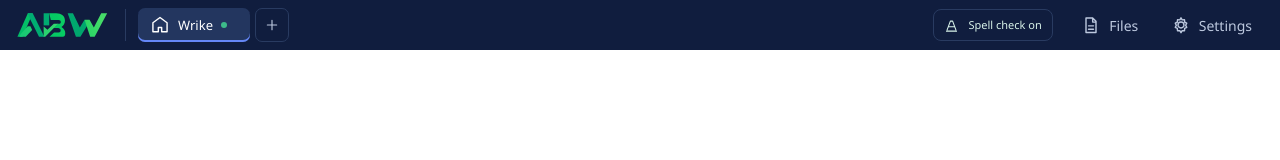
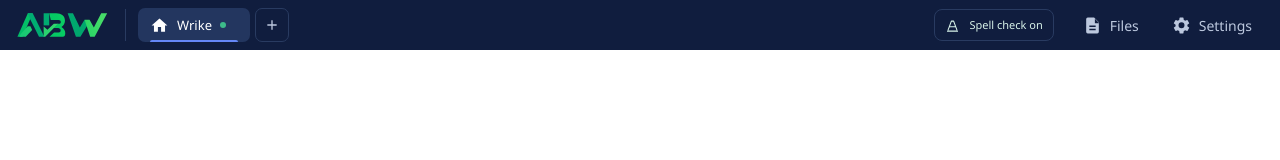
Before and after one commit to harrydbarnes/ABW, a React (Vite) app: page / in a window 1280 px wide. Shown: the top 160 px of the page. Built offline with nearby package versions, Linux system fonts and the light colour scheme.

Commit message:
Embed Wrike tab and refine header icons

```diff
--- a/src/App.tsx
+++ b/src/App.tsx
@@ -125,7 +125,7 @@ export function App() {
             onClick={() => void showWrike()}
             role="tab"
           >
-            <NavIcon kind="home" />
+            <MaterialIcon kind="home" />
             Wrike
             <span className="external-dot" />
           </button>
@@ -135,7 +135,7 @@ export function App() {
             onClick={() => setNotice("Additional Wrike tabs are not available yet.")}
             title="Additional Wrike tabs are not available yet"
           >
-            <NavIcon kind="plus" />
+            <MaterialIcon kind="add" />
           </button>
           <span className="tab-space" aria-hidden="true" />
         </div>
@@ -148,14 +148,14 @@ export function App() {
             className={`nav-item ${screen === "files" ? "selected" : ""}`}
             onClick={() => void showLocalScreen("files")}
           >
-            <NavIcon kind="file" />
+            <MaterialIcon kind="description" />
             Files
           </button>
           <button
             className={`nav-item ${screen === "settings" ? "selected" : ""}`}
             onClick={() => void showLocalScreen("settings")}
           >
-            <NavIcon kind="gear" />
+            <MaterialIcon kind="settings" />
             Settings
           </button>
         </nav>
@@ -207,6 +207,24 @@ export function App() {
   );
 }
 
+function MaterialIcon({ kind }: { kind: "add" | "description" | "home" | "settings" }) {
+  const paths: Record<typeof kind, ReactElement> = {
+    home: <path d="M10 20v-6h4v6h5v-8h3L12 3 2 12h3v8Z" />,
+    add: <path d="M19 13h-6v6h-2v-6H5v-2h6V5h2v6h6Z" />,
+    description: (
+      <path d="M14 2H6a2 2 0 0 0-2 2v16a2 2 0 0 0 2 2h12a2 2 0 0 0 2-2V8Zm1 7V3.5L20.5 9ZM16 18H8v-2h8Zm0-4H8v-2h8Z" />
+    ),
+    settings: (
+      <path d="M19.43 12.98c.04-.32.07-.65.07-.98s-.02-.66-.07-.98l2.11-1.65a.5.5 0 0 0 .12-.64l-2-3.46a.5.5 0 0 0-.6-.22l-2.49 1a7.42 7.42 0 0 0-1.69-.98L14.5 2.42A.49.49 0 0 0 14 2h-4a.49.49 0 0 0-.49.42l-.38 2.65c-.61.25-1.17.59-1.69.98l-2.49-1a.5.5 0 0 0-.6.22l-2 3.46a.5.5 0 0 0 .12.64l2.11 1.65c-.05.32-.08.65-.08.98s.03.66.08.98l-2.11 1.65a.5.5 0 0 0-.12.64l2 3.46a.5.5 0 0 0 .6.22l2.49-1c.52.4 1.08.73 1.69.98l.38 2.65a.49.49 0 0 0 .49.42h4a.49.49 0 0 0 .49-.42l.38-2.65c.61-.25 1.17-.58 1.69-.98l2.49 1a.5.5 0 0 0 .6-.22l2-3.46a.5.5 0 0 0-.12-.64ZM12 15.5A3.5 3.5 0 1 1 12 8a3.5 3.5 0 0 1 0 7.5" />
+    ),
+  };
+  return (
+    <svg className="material-icon" viewBox="0 0 24 24" aria-hidden="true">
+      {paths[kind]}
+    </svg>
+  );
+}
+
 function NavIcon({ kind }: { kind: string }) {
   const paths: Record<string, ReactElement> = {
     home: <path d="M3.5 9.3 12 3l8.5 6.3V20H14v-5h-4v5H3.5Z" />,
@@ -216,7 +234,6 @@ function NavIcon({ kind }: { kind: string }) {
     ),
     spell: <path d="M5 19 10.2 5h3.6L19 19m-12-5h10M4 21h16" />,
     close: <path d="m6 6 12 12M18 6 6 18" />,
-    plus: <path d="M12 5v14M5 12h14" />,
   };
   return (
     <svg className="icon" viewBox="0 0 24 24" fill="none" stroke="currentColor" strokeWidth="1.7">
--- a/src/styles.css
+++ b/src/styles.css
@@ -57,6 +57,15 @@ input:focus-visible {
   stroke-linejoin: round;
   stroke-linecap: round;
   flex: none;
+}
+
+.material-icon {
+  width: 19px;
+  height: 19px;
+  flex: none;
+  display: block;
+  fill: currentColor;
+  aspect-ratio: 1;
 }
 
 .app-shell {
@@ -126,10 +135,6 @@ input:focus-visible {
   background: var(--nav-active);
 }
 
-.workspace-tab.selected {
-  box-shadow: inset 0 -2px #6587f6;
-}
-
 .new-tab {
   width: 34px;
   justify-content: center;
@@ -141,7 +146,7 @@ input:focus-visible {
   background: var(--nav-active);
 }
 
-.new-tab .icon {
+.new-tab .material-icon {
   width: 16px;
   height: 16px;
 }
@@ -175,6 +180,7 @@ input:focus-visible {
   background: var(--nav-active);
 }
 
+.workspace-tab.selected::after,
 .nav-item.selected::after {
   content: "";
   position: absolute;
@@ -184,6 +190,10 @@ input:focus-visible {
   height: 2px;
   border-radius: 3px 3px 0 0;
   background: #6587f6;
+}
+
+.workspace-tab {
+  position: relative;
 }
 
 .external-dot {
```
